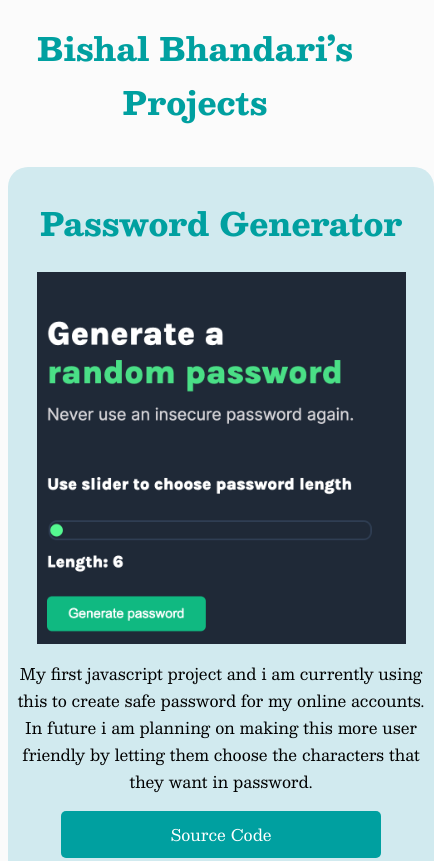
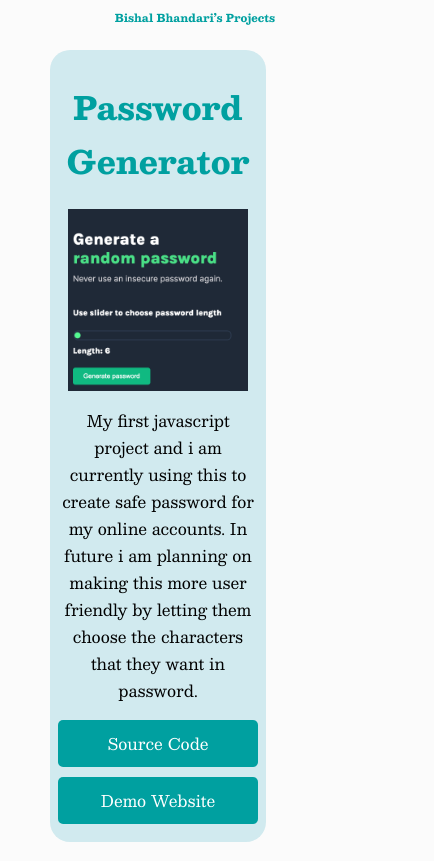
Before and after one commit to itsbishalb/projects.bishalbhandari.com, a plain HTML site: page index.html in a window 390 px wide. Shown: the top 861 px of the page, 434 px wide, since content can reach past the window. Drawn offline with nearby package versions, Linux system fonts and the light colour scheme.

Commit message:
css changes

```diff
--- a/style.css
+++ b/style.css
@@ -38,8 +38,8 @@ body{
     display: block;
     margin: 10px auto;
     padding: 10px;
-   cursor: pointer;
-    width: 300px;
+    cursor: pointer;
+
     text-decoration: none;
     border-radius: 5px;
     color: white;
@@ -64,3 +64,17 @@ header > h1{
         grid-template-columns: auto;
     }
 }
+
+@media (max-width: 600px){
+    .container{
+     width: 300px;
+    }
+    .project-info{
+       width: 200px
+    }
+
+    header > h1{
+        font-size: 2.8vw;
+    }
+
+}
```
